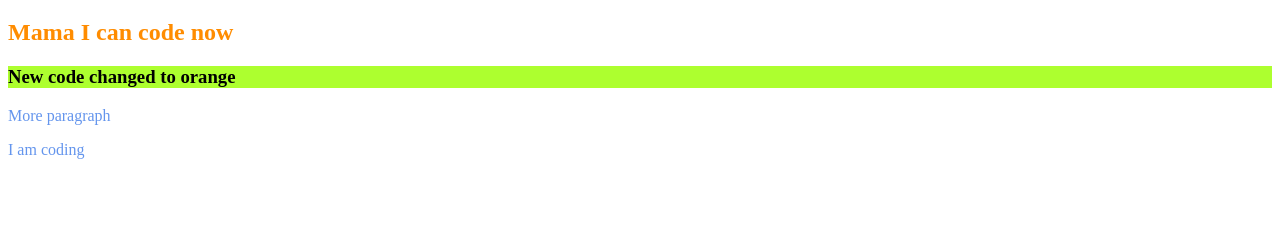
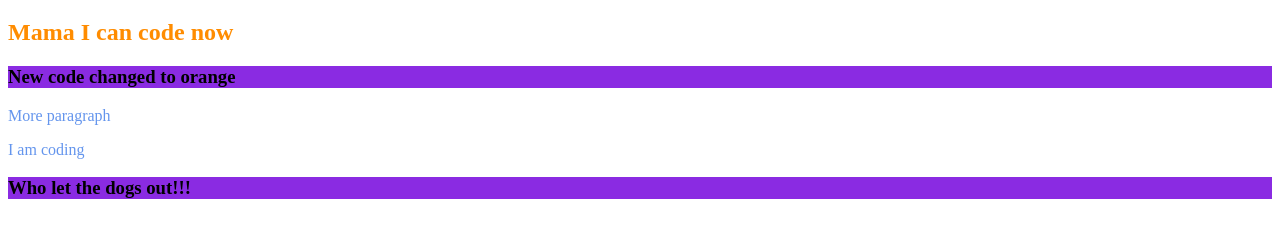
Before and after one commit to zobairulalam/my-first-repo, a plain HTML site: page index.html in a window 1280 px wide. Shown: the part 61-298 px from the top of the page. Drawn offline with Linux system fonts and the light colour scheme.

Commit message:
my commit

```diff
--- a/index.html
+++ b/index.html
@@ -13,5 +13,6 @@
     <h3>New code changed to orange</h3>
     <p>More paragraph</p>
     <p>I am coding</p>
+    <h3>Who let the dogs out!!!</h3>
 </body>
 </html>
--- a/style.css
+++ b/style.css
@@ -8,5 +8,5 @@ h2{
     color: darkorange;
 }
 h3{
-    background-color: greenyellow;
+    background-color: blueviolet;
 }
```
